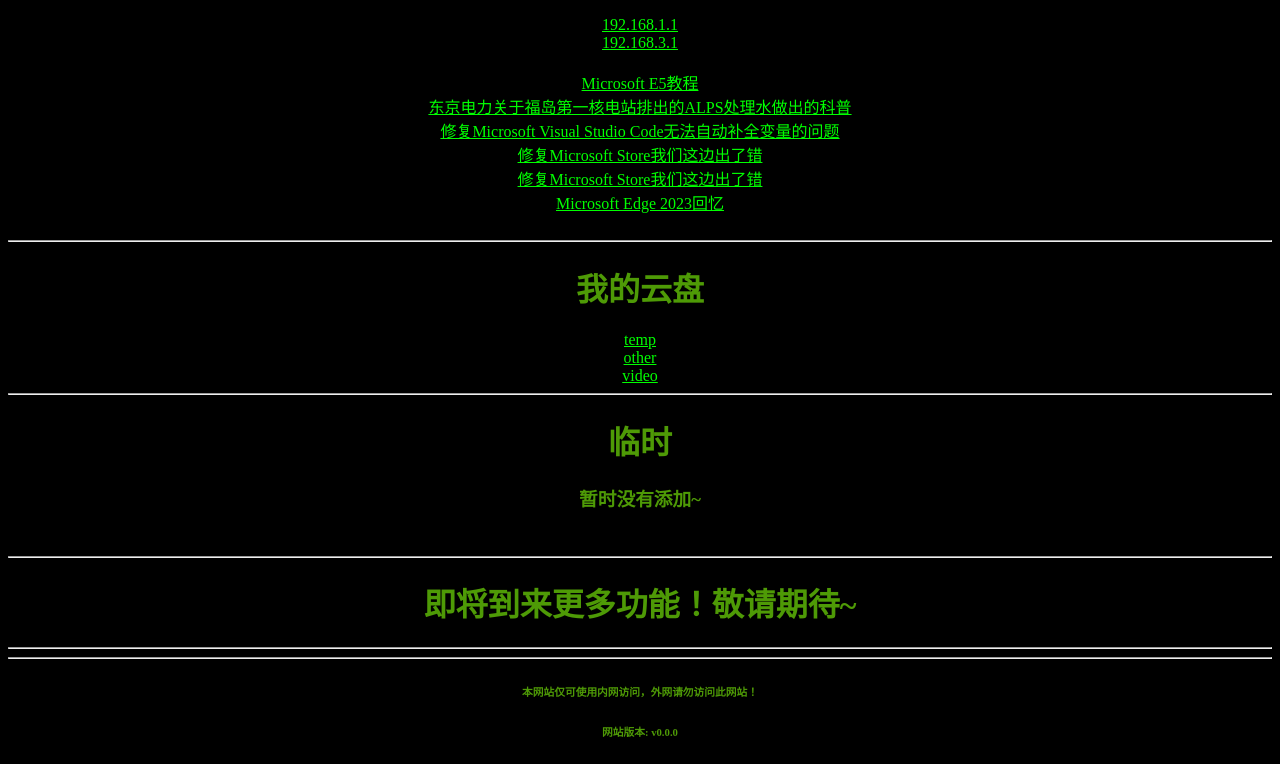
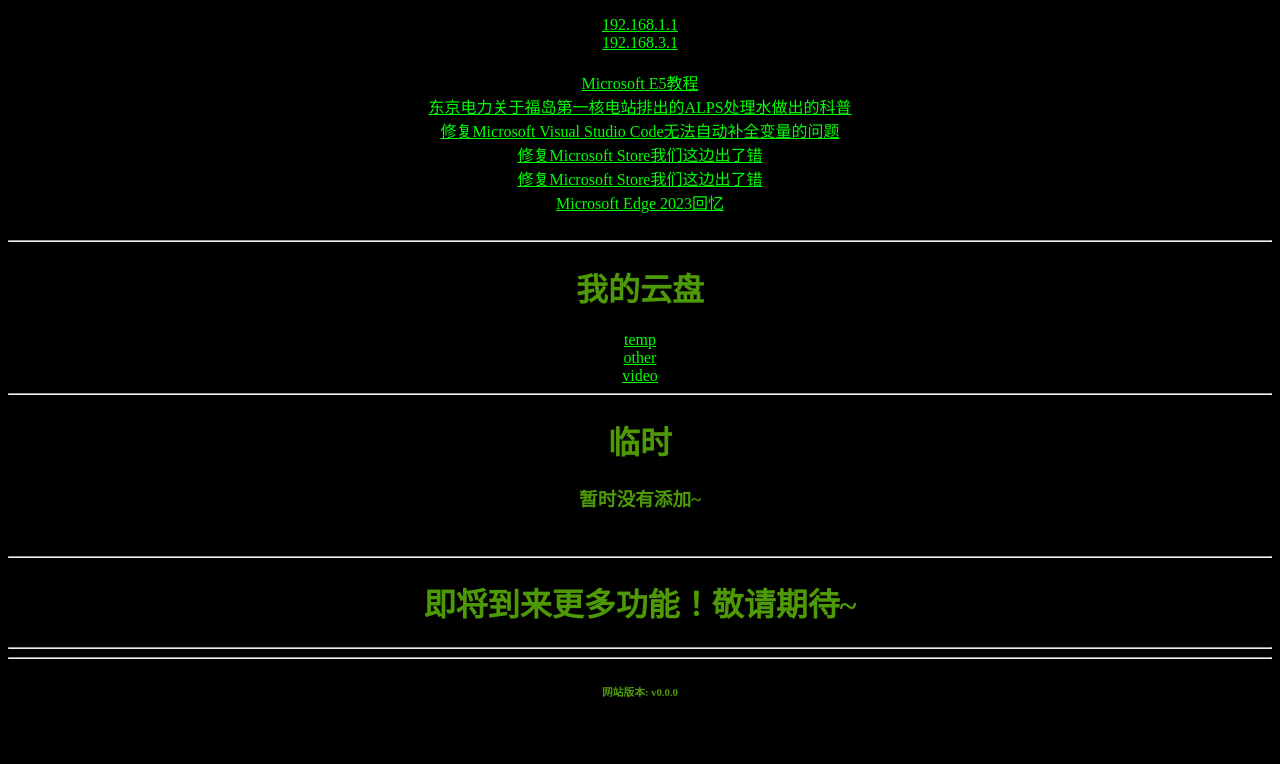
Before and after one commit to lwb0910/lwb0910.github.io, a plain HTML site: page index.html in a window 1280 px wide. Shown: the part 2226-2990 px from the top of the page. After the commit the page ends 2950 px from the top, so only its background shows below. Drawn offline with Linux system fonts and the light colour scheme.

Commit message:
index.html

```diff
--- a/index.html
+++ b/index.html
@@ -143,7 +143,6 @@
 	<br><hr>
 	<h1>即将到来更多功能！敬请期待~</h1>
 	<hr><hr>
-	<h6>本网站仅可使用内网访问，外网请勿访问此网站！</h6>
 	<h6>网站版本: v0.0.0</h6>
 	</body>
 </html>
```
